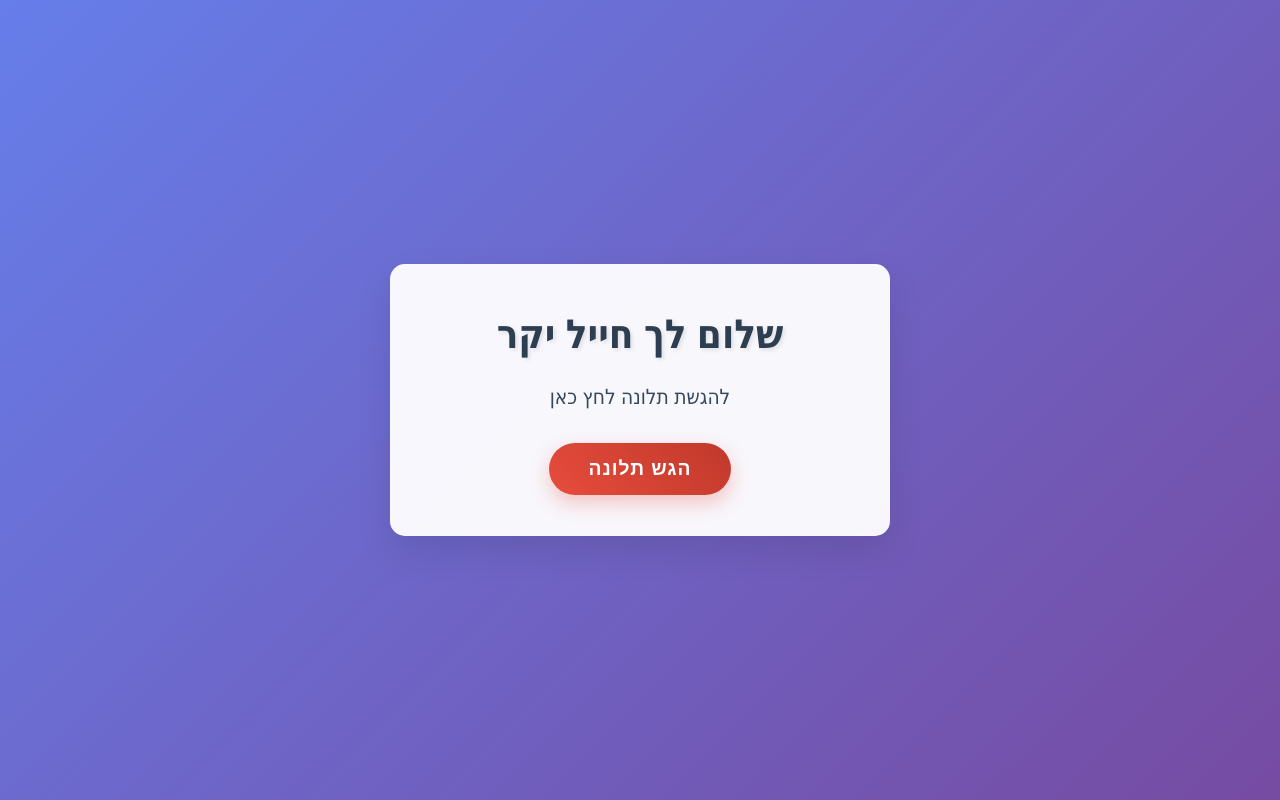
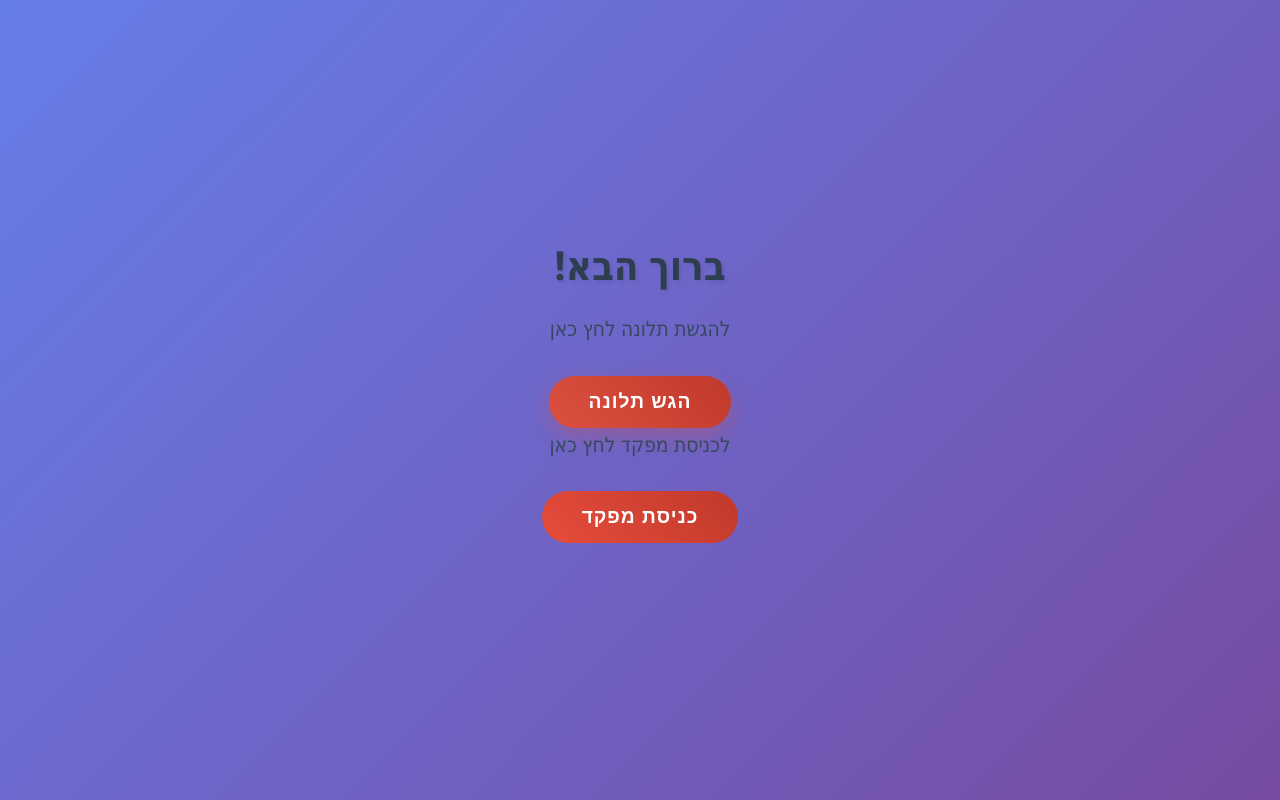
Before and after one commit to Arikben25/complaintsProject, a website: page public/index.html in a window 1280 px wide. Drawn offline with Linux system fonts and the light colour scheme.

Commit message:
added_commander

```diff
--- /dev/null
+++ b/public/commanderStyle.css
@@ -0,0 +1,60 @@
+html, body {
+  height: 100%;
+  margin: 0;
+  padding: 0;
+}
+
+body {
+  background-color: rgb(74, 164, 242);
+  display: flex;
+  flex-direction: column;
+  justify-content: center;
+  align-items: center;
+  height: 100vh;
+  margin: 0;
+  font-family: Arial, Helvetica, sans-serif;
+}
+
+h1{
+    margin-bottom: 20px;
+}
+
+form{
+    background-color: white;
+    padding: 20px 30px;
+    border-radius: 8px;
+    box-shadow: 0 0 10px rgba(0,0,0,0.1);
+    width: 300px;
+}
+
+label{
+    display: block;
+    margin-bottom: 10px;
+    font-weight: bold;
+}
+
+input[type="password"]{
+    width: 100%;
+    padding: 10px 5px;
+    margin-bottom: 20px;
+    border: 1px solid #ccc;
+    border-radius: 4px;
+    font: size 16px;
+}
+
+button{
+    width: 100%;
+    padding: 12px;
+    background-color: #00ffa6;
+    border: none;
+    border-radius: 4px;
+    color: white;
+    font-size: 20px;
+    font-weight: bold;
+    cursor: pointer;
+    transition: background-color 0.3s ease;
+}
+
+button:hover {
+  background-color: #49c4da;
+}
--- a/public/index.html
+++ b/public/index.html
@@ -1,24 +1,42 @@
 <!DOCTYPE html>
 <html lang="he" dir="rtl">
+
 <head>
     <meta charset="UTF-8">
     <meta name="viewport" content="width=device-width, initial-scale=1.0">
     <title>הגשת תלונה</title>
     <link rel="stylesheet" href="style.css">
 </head>
+
 <body>
-    <div class="container">
-        <h1>שלום לך חייל יקר</h1>
+
+    <div class="c">
+        <h1>ברוך הבא!</h1>
         <p>להגשת תלונה לחץ כאן</p>
-        <button class="complaint-button" onclick="submitComplaint()">
+
+            <button class="complaint-button" onclick="submitComplaint()">
             הגש תלונה
         </button>
+        <p>לכניסת מפקד לחץ כאן</p>
+        <div class="container_commander">
+            <button class="commander-button" onclick="contactCommander()">
+            כניסת מפקד
+        </button>
+
+        </div>
+
+
     </div>
 
     <script>
         function submitComplaint() {
             window.location.href = 'complaint-form.html';
         }
+
+         function contactCommander() {
+            window.location.href = 'comander-form.html';
+        }
     </script>
 </body>
+
 </html>
--- a/public/style.css
+++ b/public/style.css
@@ -5,7 +5,7 @@
 }
 
 body {
-    font-family: 'Segoe UI', Tahoma, Geneva, Verdana, sans-serif;
+  font-family: "Segoe UI", Tahoma, Geneva, Verdana, sans-serif;
   background: linear-gradient(135deg, #667eea 0%, #764ba2 100%);
   min-height: 100vh;
   display: flex;
@@ -41,8 +41,32 @@ p {
   line-height: 1.6;
 }
 
+.container_commander {
+  margin-bottom: 20px;
+}
+
+.commander-button:hover {
+  transform: translateY(-3px);
+  box-shadow: 0 15px 30px rgba(231, 76, 60, 0.4);
+  background: linear-gradient(45deg, #c0392b, #a93226);
+}
+
+.commander-button {
+  background: linear-gradient(45deg, #e74c3c, #c0392b);
+  color: white;
+  border: none;
+  padding: 15px 40px;
+  font-size: 1.2em;
+  font-weight: 600;
+  border-radius: 50px;
+  cursor: pointer;
+  transition: all 0.3s ease;
+  text-transform: uppercase;
+  letter-spacing: 1px;
+}
+
 .complaint-button {
-    background: linear-gradient(45deg, #e74c3c, #c0392b);
+  background: linear-gradient(45deg, #dd5040, #c0392b);
   color: white;
   border: none;
   padding: 15px 40px;
@@ -85,7 +109,6 @@ p {
   animation: pulse 2s infinite;
 }
 
-/* עיצוב לטופס התלונה */
 .form-container {
   background: rgba(255, 255, 255, 0.95);
   padding: 40px 30px;
@@ -219,3 +242,8 @@ p {
     font-size: 1em;
   }
 }
+
+.test {
+  display: flex;
+  flex-direction: column;
+}
```
Also changed, not shown: public/comander-form.html (added, +21 -0 lines). Lines whose indentation alone changed are shown as unchanged.
